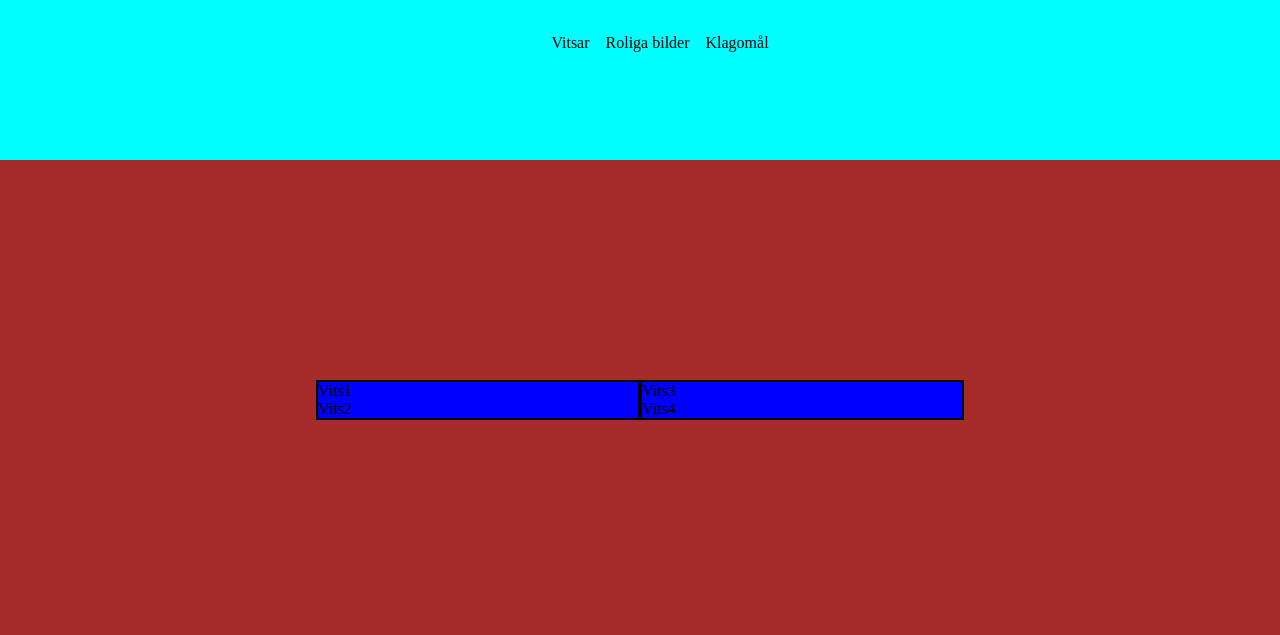
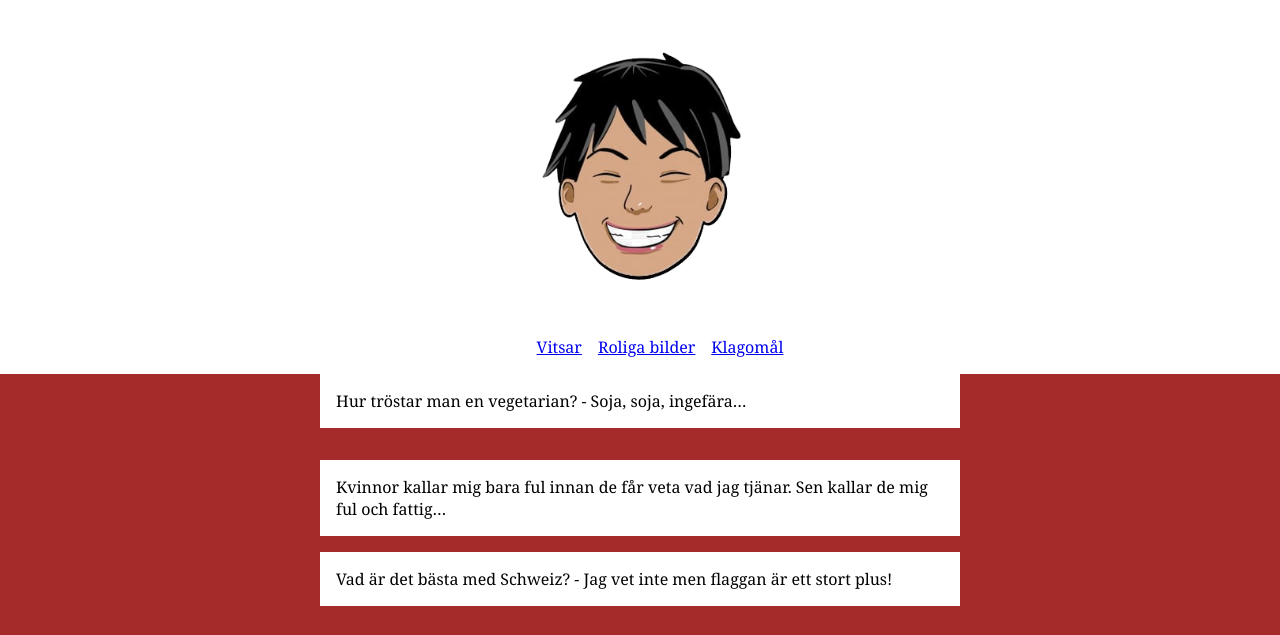
Before and after one commit to MarcusRei/alexandra, a plain HTML site: page index.html in a window 1280 px wide. Shown: the top 635 px of the page. Drawn offline with Linux system fonts and the light colour scheme.

Commit message:
fixat allt

```diff
--- a/index.html
+++ b/index.html
@@ -10,27 +10,47 @@
   </head>
   <body>
     <header>
-      <img />
+      <img src="/assets/cartoon-head-transparent.png" />
       <nav>
         <ul>
-          <li>Vitsar</li>
-          <li>Roliga bilder</li>
-          <li>Klagomål</li>
+          <li>
+            <a href="index.html" target="_blank">Vitsar</a>
+          </li>
+          <li>
+            <a href="images.html" target="_blank">Roliga bilder</a>
+          </li>
+          <li>
+            <a href="complaints.html" target="_blank">Klagomål</a>
+          </li>
         </ul>
       </nav>
     </header>
     <main>
       <section>
-        <article>Vits1</article>
-        <article>Vits2</article>
+        <article>
+          Hur tröstar man en vegetarian? - Soja, soja, ingefära…
+        </article>
+        <article>
+          Kvinnor kallar mig bara ful innan de får veta vad jag tjänar. Sen
+          kallar de mig ful och fattig…
+        </article>
       </section>
       <section>
-        <article>Vits3</article>
-        <article>Vits4</article>
+        <article>
+          Vad är det bästa med Schweiz? - Jag vet inte men flaggan är ett stort
+          plus!
+        </article>
+        <article>
+          När jag tidigare arbetade på flyttfirma fick jag en möbel i huvudet.
+          Det var en skänk från ovan.
+        </article>
       </section>
     </main>
     <footer>
       <h2>Kontakt</h2>
+      <div class="img-container">
+        <img class="footer-img" src="/assets/feet-transparent.png" />
+      </div>
       <a>mail@mail.com</a>
     </footer>
   </body>
--- a/sass/index.scss
+++ b/sass/index.scss
@@ -1,5 +1,18 @@
 body {
   margin: 0%;
+  font-family: Cambria, Cochin, Georgia, Times, "Times New Roman", serif;
+}
+
+header {
+  display: flex;
+  justify-content: center;
+  align-items: center;
+  flex-direction: column;
+  height: auto;
+}
+
+img {
+  width: 20%;
 }
 
 nav {
@@ -18,32 +31,41 @@ li {
 }
 
 main {
+  background-color: brown;
+  width: auto;
   display: flex;
+  flex-direction: column;
   justify-content: center;
   align-items: center;
+  gap: 1em;
 }
 
 section {
-  width: 25%;
-  border: 2px solid black;
+  width: 50%;
+  display: flex;
+  flex-direction: column;
+  gap: 2em;
 }
 
 article {
-  width: 100%;
-  background-color: blue;
-}
-
-header {
-  background-color: aqua;
-  height: 20vh;
-}
-
-main {
-  background-color: brown;
-  height: 60vh;
+  background-color: white;
+  padding: 1em;
 }
 
 footer {
   background-color: coral;
-  height: 20vh;
+
+  .img-container {
+    display: flex;
+    justify-content: center;
+    align-items: center;
+  }
+
+  .footer-img {
+    width: 15%;
+  }
+
+  h2 {
+    padding: 1em;
+  }
 }
```
Also changed, not shown: complaints.html (added, +12 -0 lines), images.html (added, +12 -0 lines), assets/cartoon-head-transparent.png (added), assets/cartoon-head.jpg (added), assets/cartoon-head_11zon.png (added), assets/feet-transparent.png (added), assets/feet.png (added), css/index.css, 1 other file.
